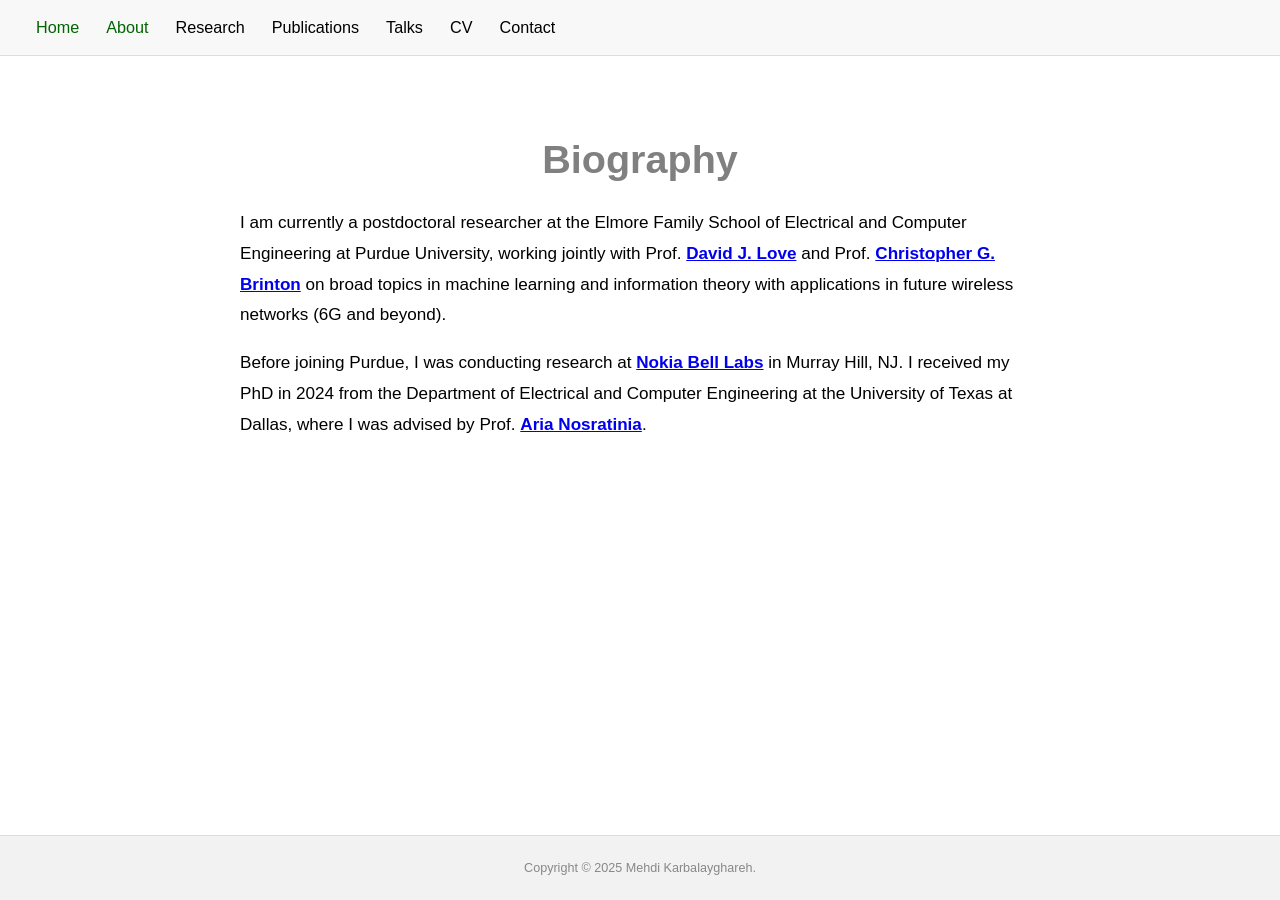
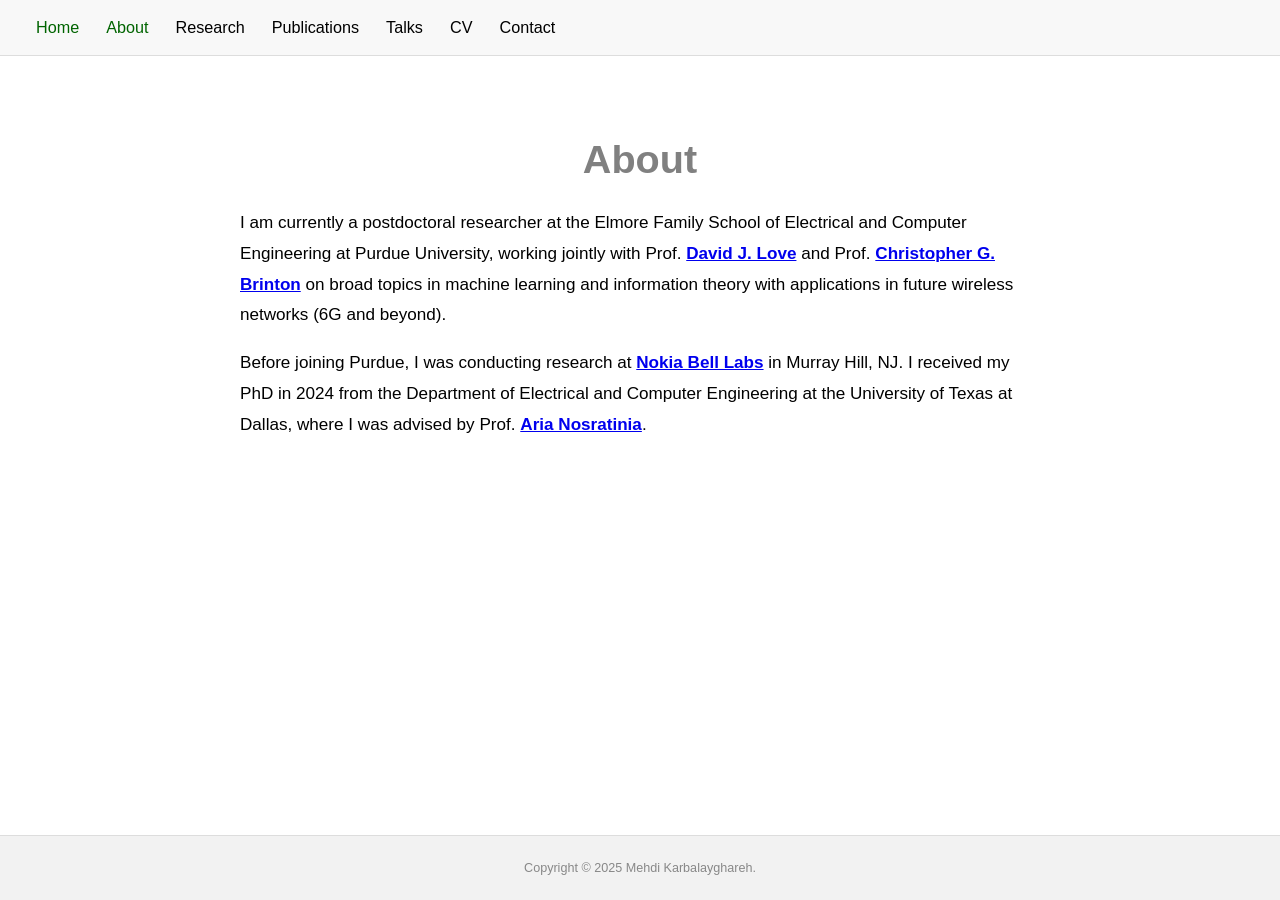
Before and after one commit to mkarbalaygh/mkarbalaygh.github.io, a Jekyll site: the page built from _pages/about.md, in a window 1280 px wide. Built offline with Jekyll 4.4.1, drawn with Linux system fonts in a browser that asks for light colours; some web fonts are replaced.

Commit message:
Update about.md

```diff
--- a/_pages/about.md
+++ b/_pages/about.md
@@ -4,7 +4,7 @@ title: "About"
 permalink: /about/
 ---
 
-<h1 style="text-align: center; color: gray;">Biography</h1>
+<h1 style="text-align: center; color: gray;">About</h1>
 
 <div style="max-width: 1000px; margin: 1rem auto; font-size: 0.95rem; line-height: 1.8; text-align: left;">
 
```
